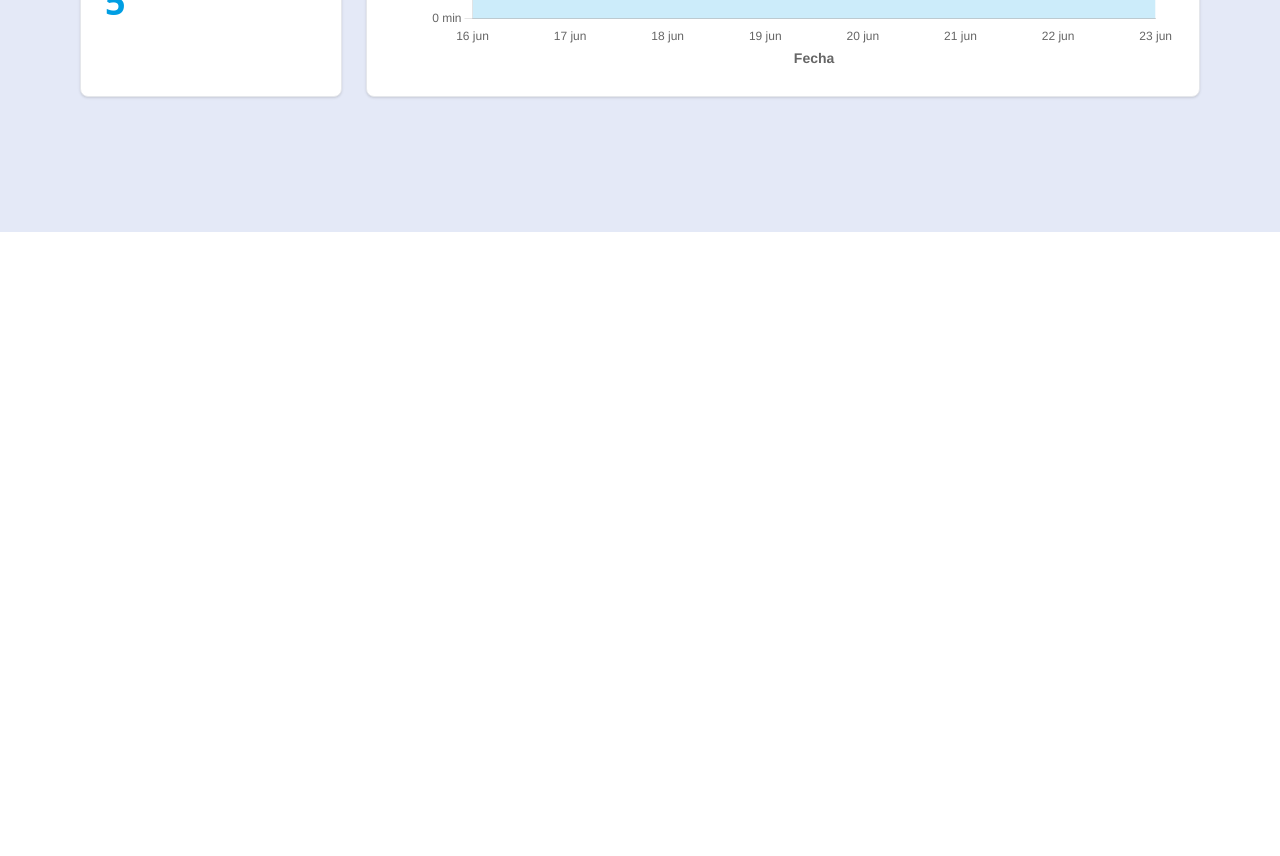
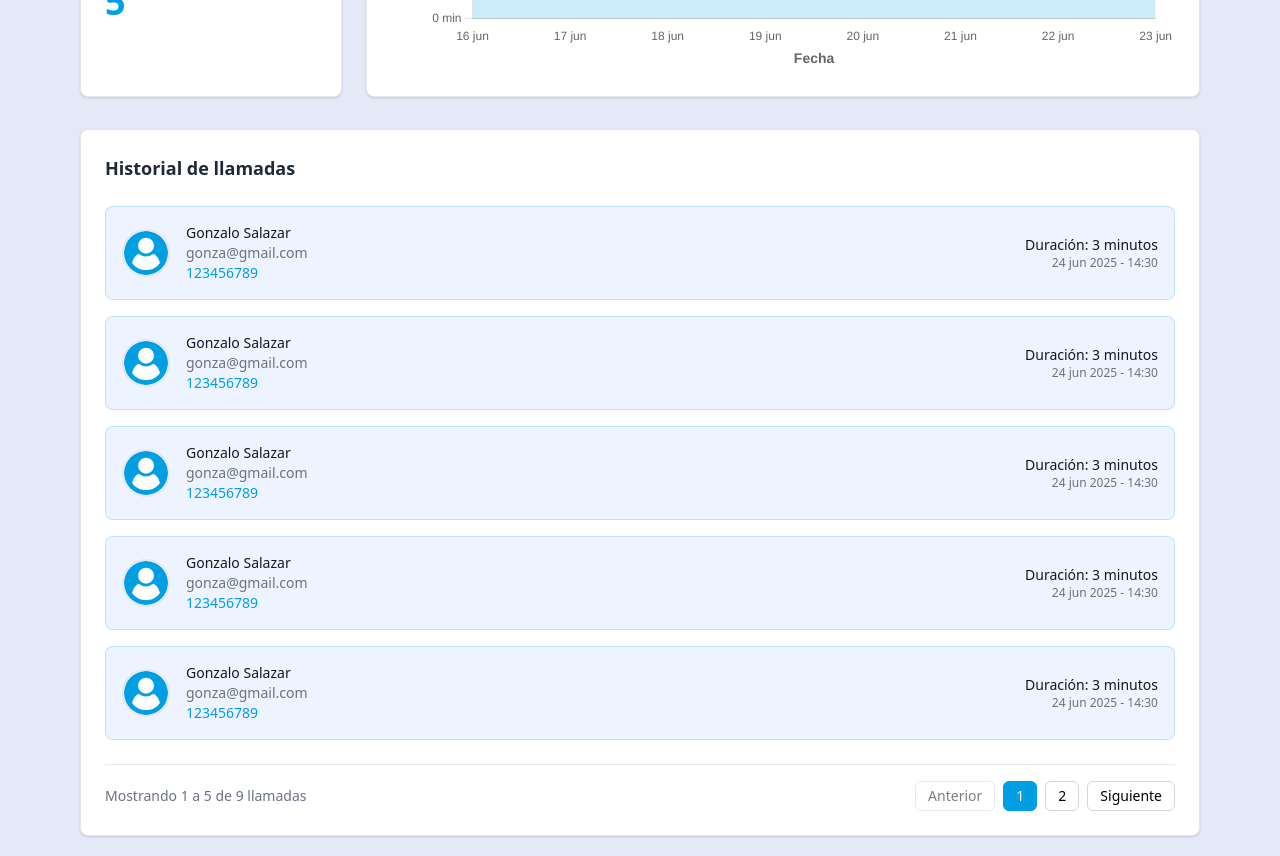
Before and after one commit to GonzaloS24/dashboard-callbook, a React (Vite) app: page / in a window 1280 px wide. Shown: the part 640-1496 px from the top of the page. Before the commit the page ends 872 px from the top, so only its background shows below. Built offline with nearby package versions, Linux system fonts and the light colour scheme.

Commit message:
call history component

```diff
--- /dev/null
+++ b/src/components/callHistory/CallHistory.jsx
@@ -0,0 +1,261 @@
+import { useState, useEffect } from "react";
+import userLogo from "../../assets/user.png";
+
+const getCallHistory = async () => {
+  await new Promise((resolve) => setTimeout(resolve, 800));
+
+  const mockCalls = [
+    {
+      id: 1,
+      name: "Gonzalo Salazar",
+      email: "gonza@gmail.com",
+      phoneNumber: "123456789",
+      duration: "3 minutos",
+      date: "2025-06-24",
+      time: "14:30",
+    },
+    {
+      id: 1,
+      name: "Gonzalo Salazar",
+      email: "gonza@gmail.com",
+      phoneNumber: "123456789",
+      duration: "3 minutos",
+      date: "2025-06-24",
+      time: "14:30",
+    },
+    {
+      id: 1,
+      name: "Gonzalo Salazar",
+      email: "gonza@gmail.com",
+      phoneNumber: "123456789",
+      duration: "3 minutos",
+      date: "2025-06-24",
+      time: "14:30",
+    },
+    {
+      id: 1,
+      name: "Gonzalo Salazar",
+      email: "gonza@gmail.com",
+      phoneNumber: "123456789",
+      duration: "3 minutos",
+      date: "2025-06-24",
+      time: "14:30",
+    },
+    {
+      id: 1,
+      name: "Gonzalo Salazar",
+      email: "gonza@gmail.com",
+      phoneNumber: "123456789",
+      duration: "3 minutos",
+      date: "2025-06-24",
+      time: "14:30",
+    },
+    {
+      id: 1,
+      name: "Gonzalo Salazar",
+      email: "gonza@gmail.com",
+      phoneNumber: "123456789",
+      duration: "3 minutos",
+      date: "2025-06-24",
+      time: "14:30",
+    },
+    {
+      id: 1,
+      name: "Gonzalo Salazar",
+      email: "gonza@gmail.com",
+      phoneNumber: "123456789",
+      duration: "3 minutos",
+      date: "2025-06-24",
+      time: "14:30",
+    },
+    {
+      id: 1,
+      name: "Gonzalo Salazar",
+      email: "gonza@gmail.com",
+      phoneNumber: "123456789",
+      duration: "3 minutos",
+      date: "2025-06-24",
+      time: "14:30",
+    },
+    {
+      id: 1,
+      name: "Gonzalo Salazar",
+      email: "gonza@gmail.com",
+      phoneNumber: "123456789",
+      duration: "3 minutos",
+      date: "2025-06-24",
+      time: "14:30",
+    },
+  ];
+
+  return mockCalls;
+};
+
+const CallHistory = () => {
+  const [calls, setCalls] = useState([]);
+  const [loading, setLoading] = useState(true);
+  const [currentPage, setCurrentPage] = useState(1);
+  const itemsPerPage = 5;
+
+  useEffect(() => {
+    const fetchCallHistory = async () => {
+      setLoading(true);
+      try {
+        const callData = await getCallHistory();
+        setCalls(callData);
+      } catch (error) {
+        console.error("Error al obtener historial de llamadas:", error);
+        setCalls([]);
+      } finally {
+        setLoading(false);
+      }
+    };
+
+    fetchCallHistory();
+  }, []);
+
+  // Calcular datos para paginación
+  const totalPages = Math.ceil(calls.length / itemsPerPage);
+  const startIndex = (currentPage - 1) * itemsPerPage;
+  const endIndex = startIndex + itemsPerPage;
+  const currentCalls = calls.slice(startIndex, endIndex);
+
+  const formatDate = (dateStr) => {
+    const date = new Date(dateStr);
+    return date.toLocaleDateString("es-ES", {
+      day: "2-digit",
+      month: "short",
+      year: "numeric",
+    });
+  };
+
+  const handlePageChange = (page) => {
+    setCurrentPage(page);
+  };
+
+  if (loading) {
+    return (
+      <div className="bg-white rounded-lg shadow-sm border border-gray-200 p-6">
+        <h3 className="text-lg font-semibold text-gray-800 mb-6">
+          Historial de llamadas
+        </h3>
+        <div className="flex justify-center items-center h-40">
+          <div className="animate-pulse text-[#009ee3] text-lg">
+            Cargando historial...
+          </div>
+        </div>
+      </div>
+    );
+  }
+
+  return (
+    <div className="bg-white rounded-lg shadow-sm border border-gray-200 p-6">
+      <h3 className="text-lg font-semibold text-gray-800 mb-6">
+        Historial de llamadas
+      </h3>
+
+      {calls.length === 0 ? (
+        <div className="text-center py-12">
+          <div className="text-gray-400 text-lg mb-2">
+            No hay llamadas registradas
+          </div>
+          <p className="text-gray-500 text-sm">
+            Las llamadas realizadas aparecerán aquí
+          </p>
+        </div>
+      ) : (
+        <>
+          {/* Lista de llamadas */}
+          <div className="space-y-4">
+            {currentCalls.map((call) => (
+              <div
+                key={call.id}
+                className="flex items-center justify-between p-4 bg-[#edf4ff] rounded-lg border border-[#009ee333] hover:bg-[#d0ecfc] transition-colors"
+              >
+                {/* Información del contacto */}
+                <div className="flex items-center space-x-4 flex-1">
+                  <img
+                    src={userLogo}
+                    alt="User"
+                    className="w-12 h-12 rounded-full border-2 border-gray-200"
+                  />
+                  <div className="flex-1 min-w-0">
+                    <div className="flex flex-col sm:flex-row sm:items-center sm:justify-between gap-2">
+                      <div className="flex-1 min-w-0">
+                        <h4 className="text-sm font-medium text-gray-900 truncate">
+                          {call.name}
+                        </h4>
+                        <p className="text-sm text-gray-500 truncate">
+                          {call.email}
+                        </p>
+                        <p className="text-sm text-[#009ee3] font-medium">
+                          {call.phoneNumber}
+                        </p>
+                      </div>
+
+                      {/* Información de la llamada */}
+                      <div className="flex flex-col sm:flex-row sm:items-center gap-4 sm:gap-6">
+                        <div className="text-right">
+                          <p className="text-sm font-medium text-gray-900">
+                            Duración: {call.duration}
+                          </p>
+                          <p className="text-xs text-gray-500">
+                            {formatDate(call.date)} - {call.time}
+                          </p>
+                        </div>
+                      </div>
+                    </div>
+                  </div>
+                </div>
+              </div>
+            ))}
+          </div>
+
+          {/* Paginación */}
+          {totalPages > 1 && (
+            <div className="flex items-center justify-between mt-6 pt-4 border-t border-gray-200">
+              <div className="text-sm text-gray-500">
+                Mostrando {startIndex + 1} a {Math.min(endIndex, calls.length)}{" "}
+                de {calls.length} llamadas
+              </div>
+
+              <div className="flex items-center space-x-2">
+                <button
+                  onClick={() => handlePageChange(currentPage - 1)}
+                  disabled={currentPage === 1}
+                  className="px-3 py-1 text-sm border border-gray-300 rounded-md hover:bg-gray-50 disabled:opacity-50 disabled:cursor-not-allowed transition-colors"
+                >
+                  Anterior
+                </button>
+
+                {[...Array(totalPages)].map((_, index) => (
+                  <button
+                    key={index + 1}
+                    onClick={() => handlePageChange(index + 1)}
+                    className={`px-3 py-1 text-sm border rounded-md transition-colors ${
+                      currentPage === index + 1
+                        ? "bg-[#009ee3] text-white border-[#009ee3]"
+                        : "border-gray-300 hover:bg-gray-50"
+                    }`}
+                  >
+                    {index + 1}
+                  </button>
+                ))}
+
+                <button
+                  onClick={() => handlePageChange(currentPage + 1)}
+                  disabled={currentPage === totalPages}
+                  className="px-3 py-1 text-sm border border-gray-300 rounded-md hover:bg-gray-50 disabled:opacity-50 disabled:cursor-not-allowed transition-colors"
+                >
+                  Siguiente
+                </button>
+              </div>
+            </div>
+          )}
+        </>
+      )}
+    </div>
+  );
+};
+
+export default CallHistory;
--- a/src/pages/dashboard/Dashboard.jsx
+++ b/src/pages/dashboard/Dashboard.jsx
@@ -1,6 +1,7 @@
 import { useState } from "react";
 import DateRangeFilter from "../../components/dateRange/DateRangeFilter";
 import MinutesChart from "../../components/charts/MinuteChart";
+import CallHistory from "../../components/callHistory/CallHistory";
 
 const Dashboard = () => {
   const [totalMinutes, setTotalMinutes] = useState(0);
@@ -26,7 +27,8 @@ const Dashboard = () => {
           Dashboard de minutos
         </h1>
 
-        <div className="grid grid-cols-1 lg:grid-cols-4 gap-6 lg:items-stretch">
+        {/* Sección superior con métricas y gráfico */}
+        <div className="grid grid-cols-1 lg:grid-cols-4 gap-6 lg:items-stretch mb-8">
           {/* Columna izquierda */}
           <div className="lg:col-span-1 flex flex-col space-y-6 lg:h-full">
             {/* Minutos disponibles */}
@@ -85,6 +87,11 @@ const Dashboard = () => {
             </div>
           </div>
         </div>
+
+        {/* historial de llamadas */}
+        <div className="w-full">
+          <CallHistory />
+        </div>
       </div>
     </div>
   );
```
